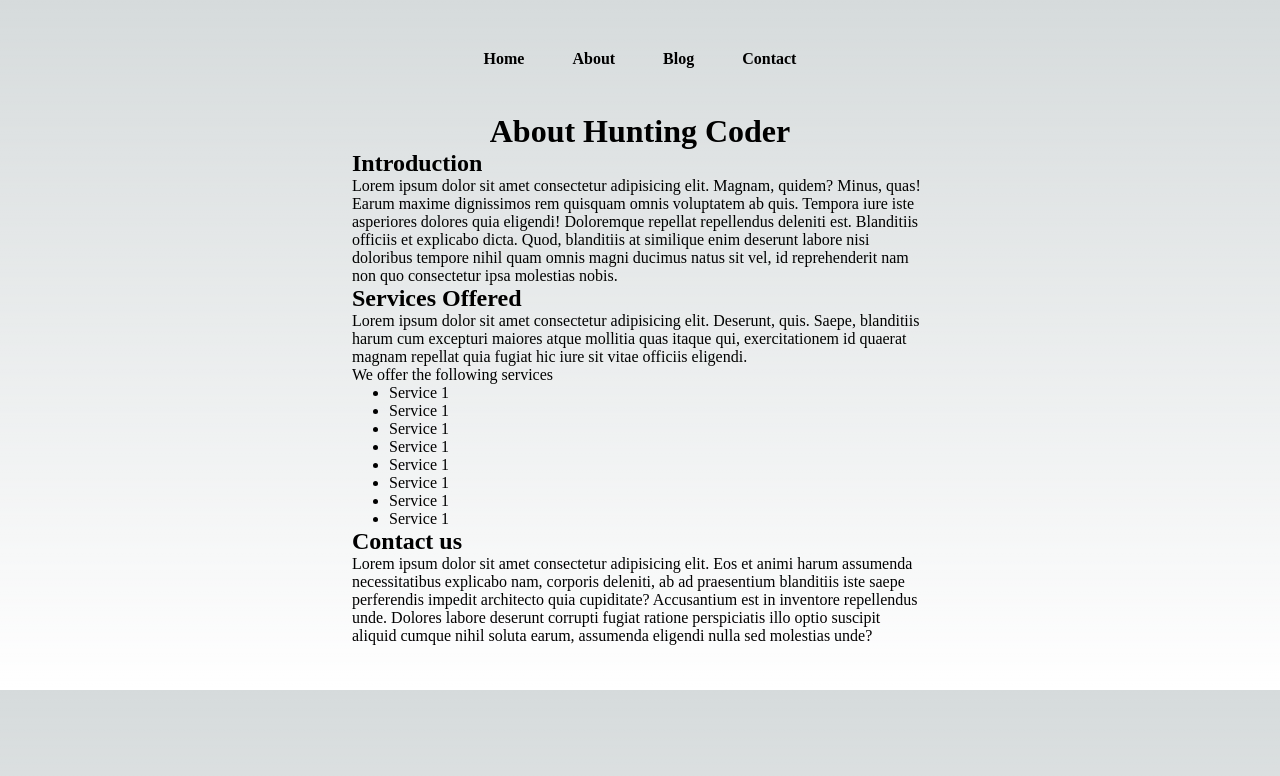
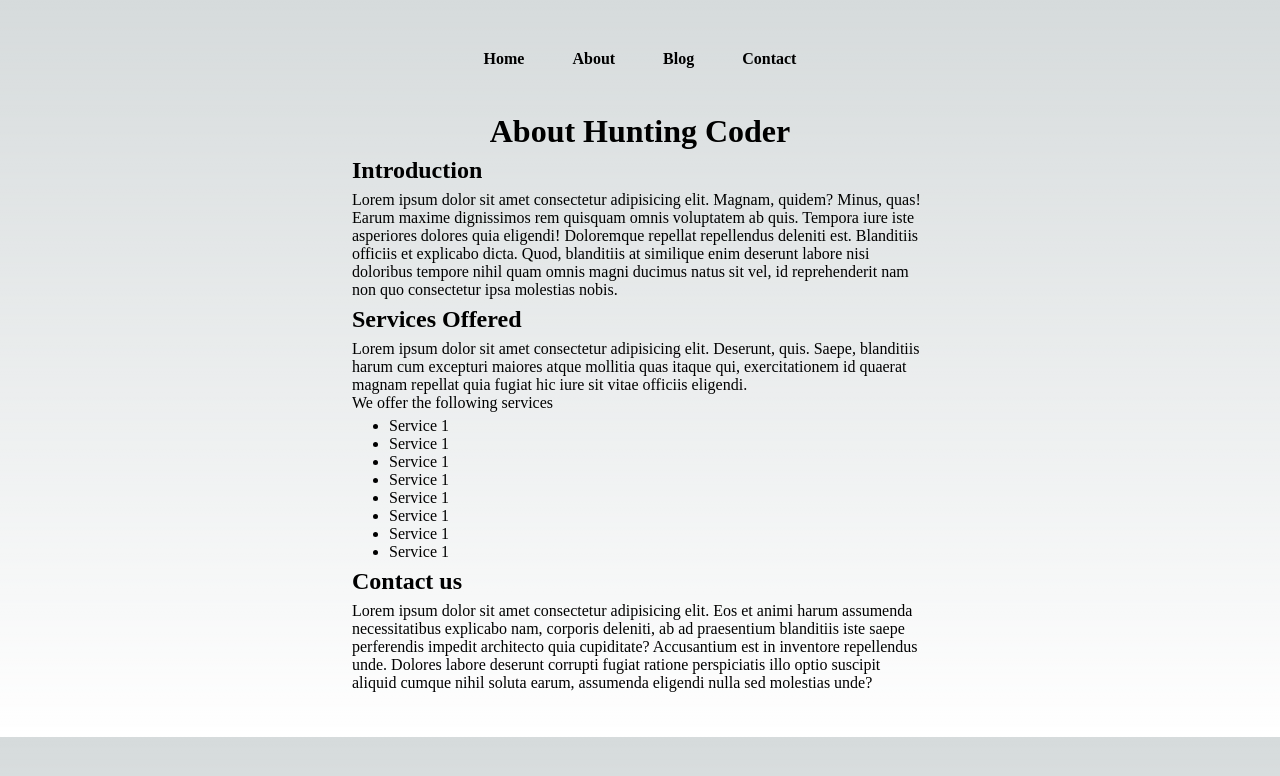
Before and after one commit to gauravMaina/huntingcoder, a Next.js app: page /about in a window 1280 px wide. Shown: the top 776 px of the page. Built offline with nearby package versions, Linux system fonts and the light colour scheme.

Commit message:
designing small change

```diff
--- a/src/pages/index.js
+++ b/src/pages/index.js
@@ -28,7 +28,7 @@ export default function Home() {
           </div>
           <div>
             <h3 className={styles.h3}>How to learn JavaScript in 2022?</h3>
-            <p className={styles.p}>JavaScript is the language used to design logic for the web</p>
+            <p >JavaScript is the language used to design logic for the web</p>
             <button className={styles.btn}>Read More</button>
           </div>
           <div>
--- a/src/styles/About.module.css
+++ b/src/styles/About.module.css
@@ -2,16 +2,18 @@
   margin: 45px auto;
   max-width: 45vw;
 }
-
+.container h2 {
+  padding-top: 7px;
+  padding-bottom: 7px;
+}
 .center {
   text-align: center;
 }
 
-.container ul{
-    margin-left: 37px
-
+.container ul {
+  margin-left: 37px;
+  margin-top: 5px;
 }
-
 
 @media only screen and (max-width: 600px) {
   .mainnav ul li {
--- a/src/styles/Home.module.css
+++ b/src/styles/Home.module.css
@@ -133,6 +133,7 @@
 
 .h2 {
   font-size: 2.5rem;
+  padding-bottom: 8px;
 }
 
 .h3 {
@@ -152,7 +153,7 @@
   margin-bottom: 9px;
 }
 
-.p {
+.main p {
   margin: 16px 0;
   margin-top: 3px;
 }
```
Also changed, not shown: blogdata/how-to-learn-flask.json (+1 -1 lines), blogdata/how-to-learn-javascript.json (+1 -1 lines). Lines whose indentation alone changed are shown as unchanged.
